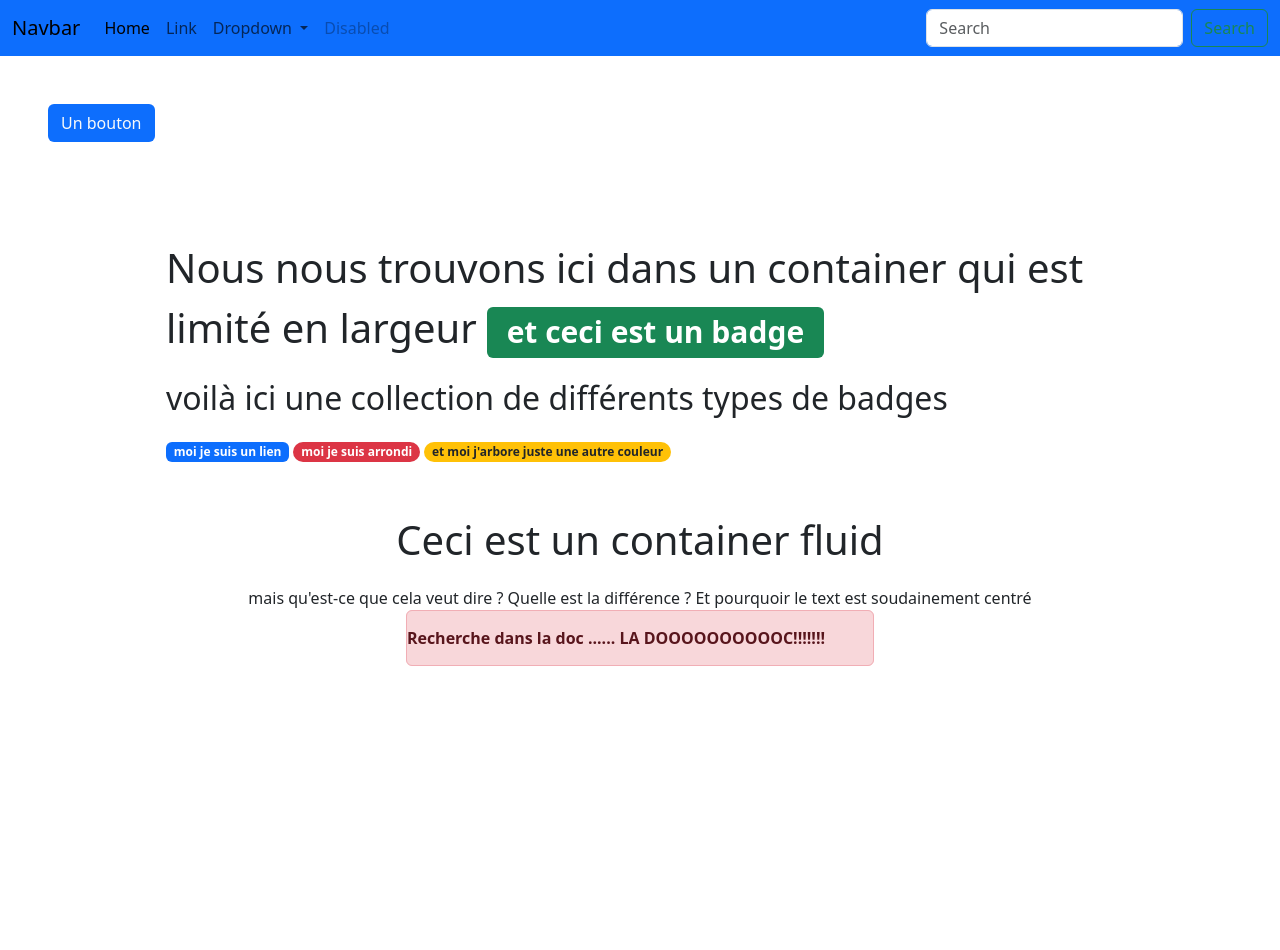
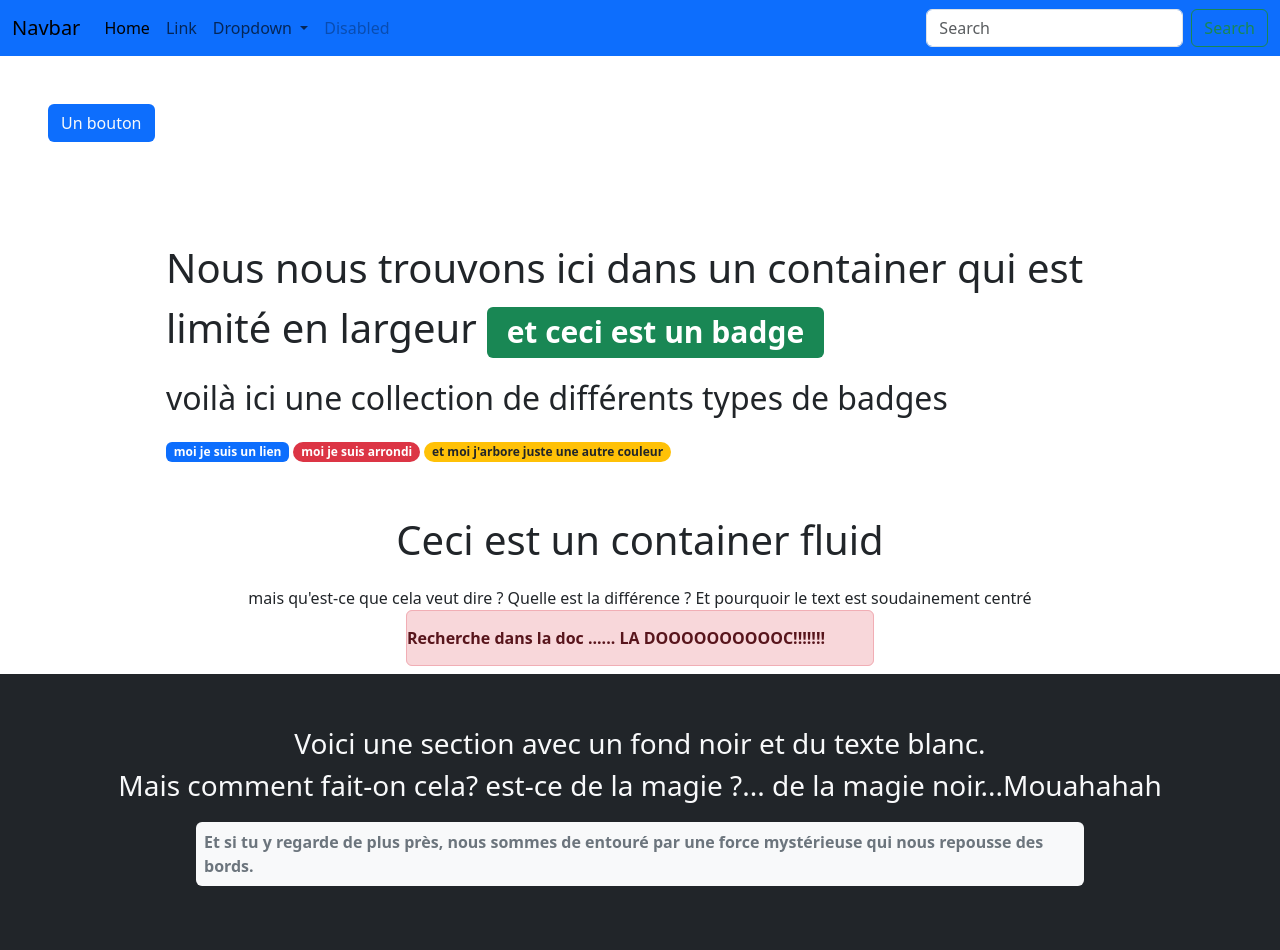
Before and after one commit to laurie2020/coding_17-exo_intro_bootstrap, a plain HTML site: page index.html in a window 1280 px wide. Before the commit the page ends 800 px from the top, so only its background shows below. Drawn offline with nearby package versions, Linux system fonts and the light colour scheme.

Commit message:
section noire

```diff
--- a/index.html
+++ b/index.html
@@ -61,5 +61,11 @@
         <p>mais qu'est-ce que cela veut dire ? Quelle est la différence ? Et pourquoir le text est soudainement centré</p>
         <span class="alert alert-danger pe-5 ps-0 fw-bold">Recherche dans la doc ...... LA DOOOOOOOOOOC!!!!!!!</span>
     </div>
+    <section class="bg-dark text-light mt-4 p-5">
+        <p class="fs-3 text-center mb-0">Voici une section avec un fond noir et du texte blanc.</p>
+        <p class="fs-3 text-center mt-0">Mais comment fait-on cela? est-ce de la magie ?... de la magie noir...Mouahahah</p>
+        <p class="bg-light text-secondary rounded w-75 mx-auto p-2 fw-bold">Et si tu y regarde de plus près, nous sommes de entouré par une force mystérieuse qui nous repousse des bords.</p>
+
+    </section>
 </body>
 </html>
```
